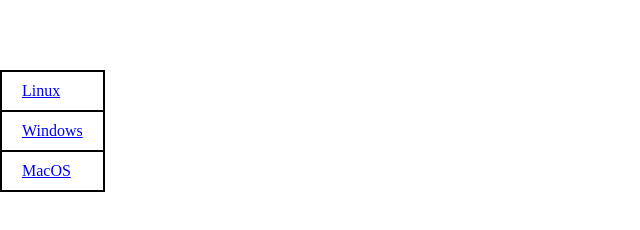
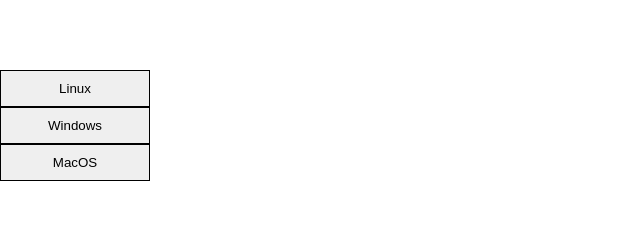
Before and after one commit to RuzgarAtaOzkan/react-drag-drop-connection, a React (Create React App) app: page / in a window 1280 px wide. Shown: the part 330-560 px from the top of the page, without its empty margins (0-640 px from the left). Built offline with nearby package versions, Linux system fonts and the light colour scheme.

Commit message:
line from to improvements

```diff
--- a/src/components/GridArea/GridArea.scss
+++ b/src/components/GridArea/GridArea.scss
@@ -6,11 +6,12 @@
     ul {
         position: fixed;
         top: 50%;
-        border: 1px solid black;
 
         li {
 
-            a {
+            button {
+                cursor: pointer;
+                width: 150px;
                 display: block;
                 padding: 10px 20px;
                 border: 1px solid black;
@@ -19,11 +20,53 @@
     }
 
     .machine {
+        display: flex;
+        flex-direction: column;
         border-radius: 5px;
         cursor: pointer;
         position: absolute;
         width: 100px;
         height: 100px;
-        border: 2px solid black;
+        border: 1px solid rgba($color: #888888, $alpha: 1.0);
+
+
+        .connect1 {
+            position: absolute;
+            right: -10px;
+            top: 40%;
+            width: 20px;
+            height: 20px;
+            border-radius: 50%;
+            background-color: #888888;
+        }
+
+        .connect2 {
+            position: absolute;
+            left: -10px;
+            top: 40%;
+            width: 20px;
+            height: 20px;
+            border-radius: 50%;
+            background-color: #888888;
+        }
+
+
+        .delete {
+            border: none;
+            cursor: pointer;
+            padding: .3rem 0rem ;
+            position: absolute;
+            bottom: 0;
+            width: 100%;
+            transition: all .1s ease-out;
+        }
+
+        .delete:hover {
+            background-color: rgba($color: #acacac, $alpha: 1.0);
+        }
+    }
+
+    .cursor {
+        position: absolute;
     }
 }
--- a/src/components/GridArea/index.js
+++ b/src/components/GridArea/index.js
@@ -1,6 +1,7 @@
 
 // MODULES
 import React from 'react';
+import LineTo from 'react-lineto';
 
 // STYLES
 import './GridArea.scss';
@@ -11,13 +12,28 @@
         this.state = {
             isDraggable: false, // determine wether a machine should follow the cursor pos, trigger on onMouseDown
             machines: [], // include the infos about the machine
-            choosenMachine: 0, // choosen machine id
             updating: false, // just a dummy bool when I want to update the doms
+            connections: [
+                {
+                    fromAnchor: '',
+                    toAnchor: '',
+                    from: {
+                        className: '',
+                        element: null
+                    },
+                    to: {
+                        className: '',
+                        element: null
+                    },
+                    type: 'TCP/IP'
+                }
+            ]
         }
 
         this.machineElements = []; // acutal DOM Elements referring to machines div
 
         this.choosenMachine = null; // chosen machine DOM
+        this.cursor = React.createRef();
 
         // binded functions
         this.onMachineDrag = this.onMachineDrag.bind(this);
@@ -25,6 +41,7 @@
         this.onMachineDelete = this.onMachineDelete.bind(this);
         this.onSave = this.onSave.bind(this);
         this.createMachine = this.createMachine.bind(this);
+        this.renderConnections = this.renderConnections.bind(this);
         this.onCursorMove = this.onCursorMove.bind(this);
     }
 
@@ -43,8 +60,6 @@
         const randomX = Math.floor(Math.random() * (width - width / 3) + 100) + 'px';
         const randomY = Math.floor(Math.random() * (height - height / 3) + 100) + 'px';
 
-        console.log(randomX, randomY);
-
         const newMachine = {
             id: (maxValue + 1),
             name,
@@ -61,7 +76,7 @@
     }
 
     onMachineDrag(e, machine) {
-        this.setState({ isDraggable: true, choosenMachine: machine.id });
+        this.setState({ isDraggable: true });
         this.choosenMachine = machine.ref;
     }
 
@@ -77,6 +92,8 @@
 
             return thisMachine;
         });
+
+
         this.setState({ machines: updatedMachines });
     }
 
@@ -96,12 +113,50 @@
                     ref={machine.ref}
                     onMouseDown={(e) => this.onMachineDrag(e, machine)}
                     onMouseUp={(e) => this.onMachineRelease(e, machine)}
-                    className="machine"
-                    id={machine.id.toString()}
+                    className={"machine " + machine.id}
                     style={{ left: machine.pos.x, top: machine.pos.y }}
+                    // or machine.ref.current.style.left, machine.ref.current.style.top
                 >
-                    {machine.name}
+                    <h2>{machine.name}</h2>
+
+                    <div
+                        className="connect1"
+                        onClick={() => {
+                            const connections = this.state.connections;
+
+                            const connection = {
+                                fromAnchor: 'right',
+                                toAnchor: '',
+                                // if the connection's to property we click is equal to cursor that means is connection is
+                                // awaiting to be connected
+                                from: {
+                                    className: connections[connections.length - 1].to.className === 'cursor' ?
+                                    connections[connections.length - 1].from.className :
+                                    `machine ${machine.id}`,
+                                    element: machine.ref.current
+                                },
+                                to: {
+                                    className: connections[connections.length - 1].to.className === 'cursor' ?
+                                    `machine ${machine.id}` :
+                                    'cursor',
+                                    element: machine.ref.current
+                                }
+                            }
+
+                            this.setState({ connections: [...this.state.connections, connection] });
+
+                            //this.setState({ connections: this.state.connections.filter((connection) => connection.to.className !== 'cursor') });
+                        }}
+                    />
+                    <div
+                        className="connect2"
+                        onClick={() => {
+
+                        }}
+                    />
+
                     <button
+                        className="delete"
                         onClick={(e) => this.onMachineDelete(e, machine)}
                     >
                         Delete
@@ -112,14 +167,27 @@
 
     }
 
+    renderConnections(connections) {
+        return connections.map((connection, index) => {
+            return (
+                <LineTo
+                    key={index}
+                    from={connection.from.className} to={connection.to.className}
+                />
+            );
+        });
+    }
+
     onCursorMove(e) {
+        this.setState({ updating: true });
         if (this.choosenMachine && this.state.isDraggable) {
-
             const choosenMachine = this.choosenMachine.current;
-
             choosenMachine.style.left = e.screenX - 50 + 'px'; // TODO Automize the decrease value by getting the width of the machine
             choosenMachine.style.top = e.screenY - 150 + 'px';
         }
+
+        this.cursor.current.style.left = e.screenX + 'px';
+        this.cursor.current.style.top = (e.screenY - 100) + 'px';
     }
 
     onSave() {
@@ -142,7 +210,7 @@
             return info;
         });
 
-        console.log(machinesInfo);
+        console.log(this.state.connections);
     }
 
     render() {
@@ -154,36 +222,41 @@
                 >
                     <ul>
                         <li>
-                            <a
-                                href="#"
+                            <button
                                 onClick={() => this.createMachine('Linux')}
                             >
                                 Linux
-                            </a>
+                            </button>
                         </li>
                         <li>
-                            <a
-                                href="#"
+                        <button
                                 onClick={() => this.createMachine('Windows')}
                             >
                                 Windows
-                            </a>
+                            </button>
                         </li>
                         <li>
-                            <a
-                                href="#"
+                        <button
                                 onClick={() => this.createMachine('MacOS')}
                             >
                                 MacOS
-                            </a>
+                            </button>
                         </li>
                     </ul>
 
                     {this.renderMachines(this.state.machines)}
+                    {this.renderConnections(this.state.connections)}
 
                     <button onClick={this.onSave}>
                         Save
                     </button>
+
+                    <div
+                        className="cursor"
+                        ref={this.cursor}
+                    >
+
+                    </div>
                 </div>
             </>
         );
--- a/src/styles/App.scss
+++ b/src/styles/App.scss
@@ -4,3 +4,8 @@
     padding: 0;
     box-sizing: border-box;
 }
+
+html {
+    font-family: 'Franklin Gothic Medium', 'Arial Narrow', Arial, sans-serif;
+    scroll-behavior: smooth;
+}
```
